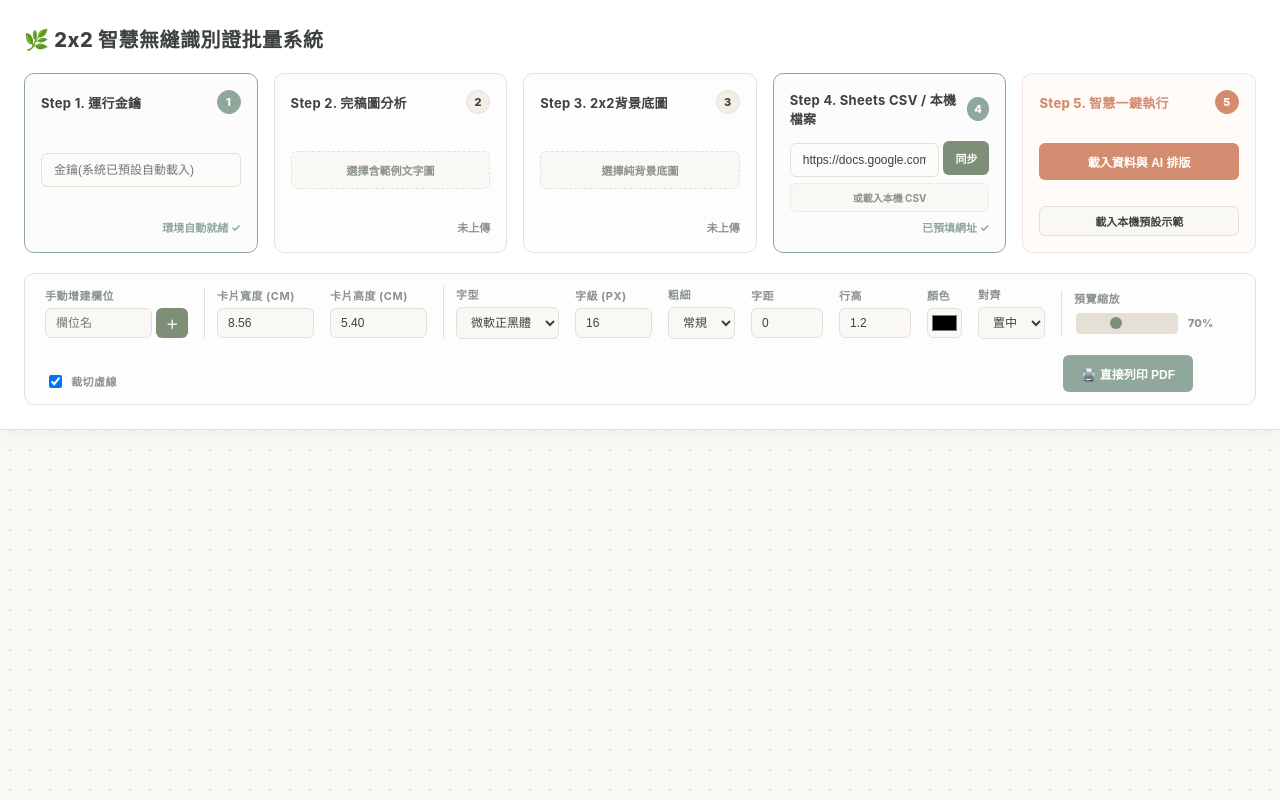
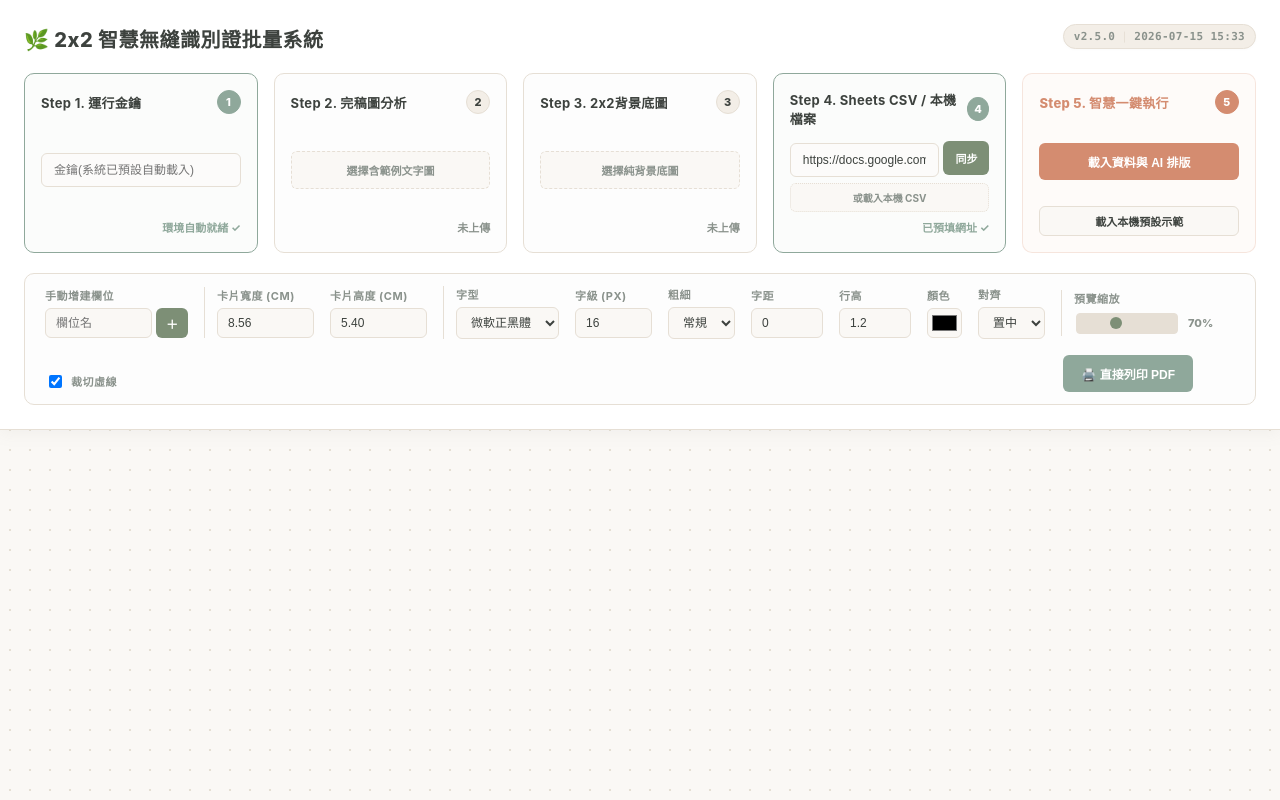
Before and after one commit to aphuang/JSLabs, a plain HTML site: page sheet2press/index.html in a window 1280 px wide. Drawn offline with Linux system fonts and the light colour scheme; no server answers.

Commit message:
202607151536

```diff
--- a/sheet2press/index.html
+++ b/sheet2press/index.html
@@ -56,6 +56,27 @@
             display: flex;
             align-items: center;
             gap: 10px;
+        }
+
+        /* 版本號標籤樣式 */
+        .version-tag {
+            position: absolute;
+            top: 24px;
+            right: 24px;
+            font-size: 11px;
+            background-color: var(--badge-bg);
+            border: 1px solid var(--border-light);
+            color: var(--text-sub);
+            padding: 5px 10px;
+            border-radius: 100px;
+            font-family: ui-monospace, SFMono-Regular, Menlo, Monaco, Consolas, monospace;
+            font-weight: 700;
+            letter-spacing: 0.3px;
+            pointer-events: none; /* 避免點擊干擾 */
+            box-shadow: 0 1px 3px rgba(0,0,0,0.02);
+            display: flex;
+            gap: 6px;
+            align-items: center;
         }
 
         /* 步驟式網格布局 */
@@ -445,6 +466,7 @@
         /* 列印樣式設定 */
         @media print {
             #control-panel { display: none !important; }
+            .version-tag { display: none !important; }
             body { background: none !important; }
             .preview-container { padding: 0 !important; }
             .text-layer { border: none !important; background: none !important; padding-right: 2px !important; }
@@ -469,6 +491,13 @@
     <!-- 控制面板 -->
     <div id="control-panel">
         <h2>🌿 2x2 智慧無縫識別證批量系統</h2>
+
+        <!-- 右上角版本號與日期時間標示 -->
+        <div class="version-tag">
+            <span>v2.5.0</span>
+            <span style="color: var(--border-light); font-weight: normal;">|</span>
+            <span>2026-07-15 15:33</span>
+        </div>
 
         <div class="steps-grid">
             <!-- Step 1 (自適應防密碼管理員亂填) -->
```
